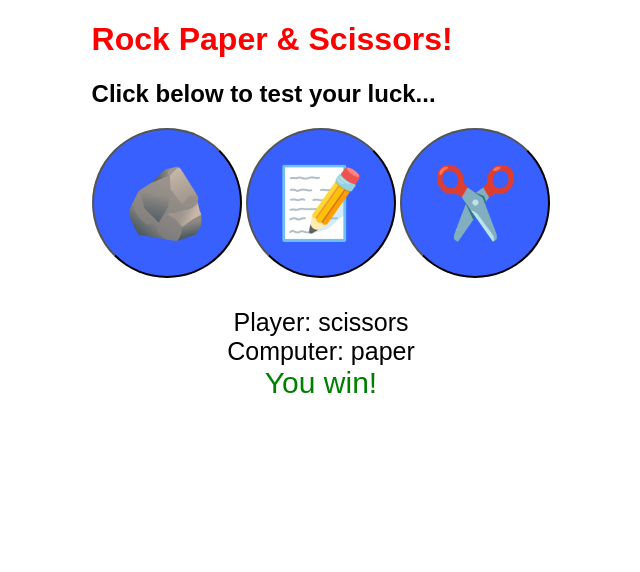
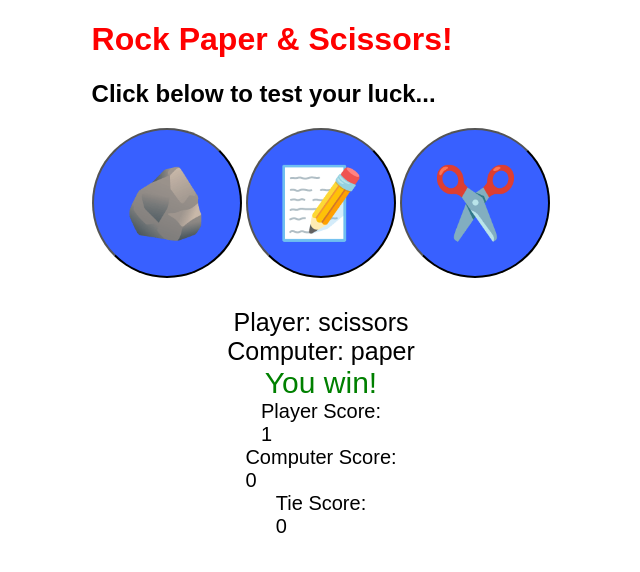
Before and after one commit to efr-en/rockpaperscissors-challenge, a plain HTML site: page index.html in a window 1280 px wide. Both pictures are taken after a click on the button "✂️". Shown: the whole page, without its empty margins (319-959 px from the left). Drawn offline with Linux system fonts and the light colour scheme.

Commit message:
added scoreboard with wins, loss, and tie tracking. need to implement reset button

```diff
--- a/index.html
+++ b/index.html
@@ -20,6 +20,19 @@
     <div id="computerDisplay">Computer: </div>
     <div id="resultDisplay"></div>
 
+    <div class="scoreDisplay">Player Score:
+        <div id="playerScoreDisplay">0</div>
+    </div>
+
+    <div class="scoreDisplay">Computer Score:
+        <div id="computerScoreDisplay">0</div>
+    </div>
+
+    <div class="scoreDisplay">Tie Score:
+        <div id="tieScoreDisplay">0</div>
+    </div>
+
+
 
 </body>
 <script src="script.js"></script>
--- a/script.js
+++ b/script.js
@@ -3,6 +3,11 @@ const choices = ['rock', 'paper', 'scissors'];
 const playerDisplay = document.getElementById('playerDisplay');
 const computerDisplay = document.getElementById('computerDisplay');
 const resultDisplay = document.getElementById('resultDisplay');
+const playerScoreDisplay = document.getElementById('playerScoreDisplay');
+const computerScoreDisplay = document.getElementById('computerScoreDisplay');
+let playerScore = 0;
+let computerScore = 0;
+let tieScore = 0;
 
 function playGame(playerChoice) {
     const computerChoice = choices[Math.floor(Math.random() * 3)];
@@ -31,13 +36,22 @@ function playGame(playerChoice) {
     resultDisplay.classList.remove('greenT', 'redT');
     switch(result) {
         case 'You win!':
-            resultDisplay.classList.add('greenT')
+            resultDisplay.classList.add('greenT');
+            playerScore++;
+            playerScoreDisplay.textContent = playerScore;
             break;
+
         case 'Computer wins!':
             resultDisplay.classList.add('redT');
+            computerScore++;
+            computerScoreDisplay.textContent = computerScore;
             break;
+
         case "It's a TIE!":
-            resultDisplay.classList.add('whiteT')
+            resultDisplay.classList.add('whiteT');
+            tieScore++;
+            tieScoreDisplay.textContent = tieScore;
+            break;
 
     }
 }
--- a/styles.css
+++ b/styles.css
@@ -43,6 +43,10 @@ h1 {
     /* color: lightblue; */
 }
 
+.scoreDisplay {
+    font-size: 20px;
+}
+
 .greenT {
     color: green;
 }
```
